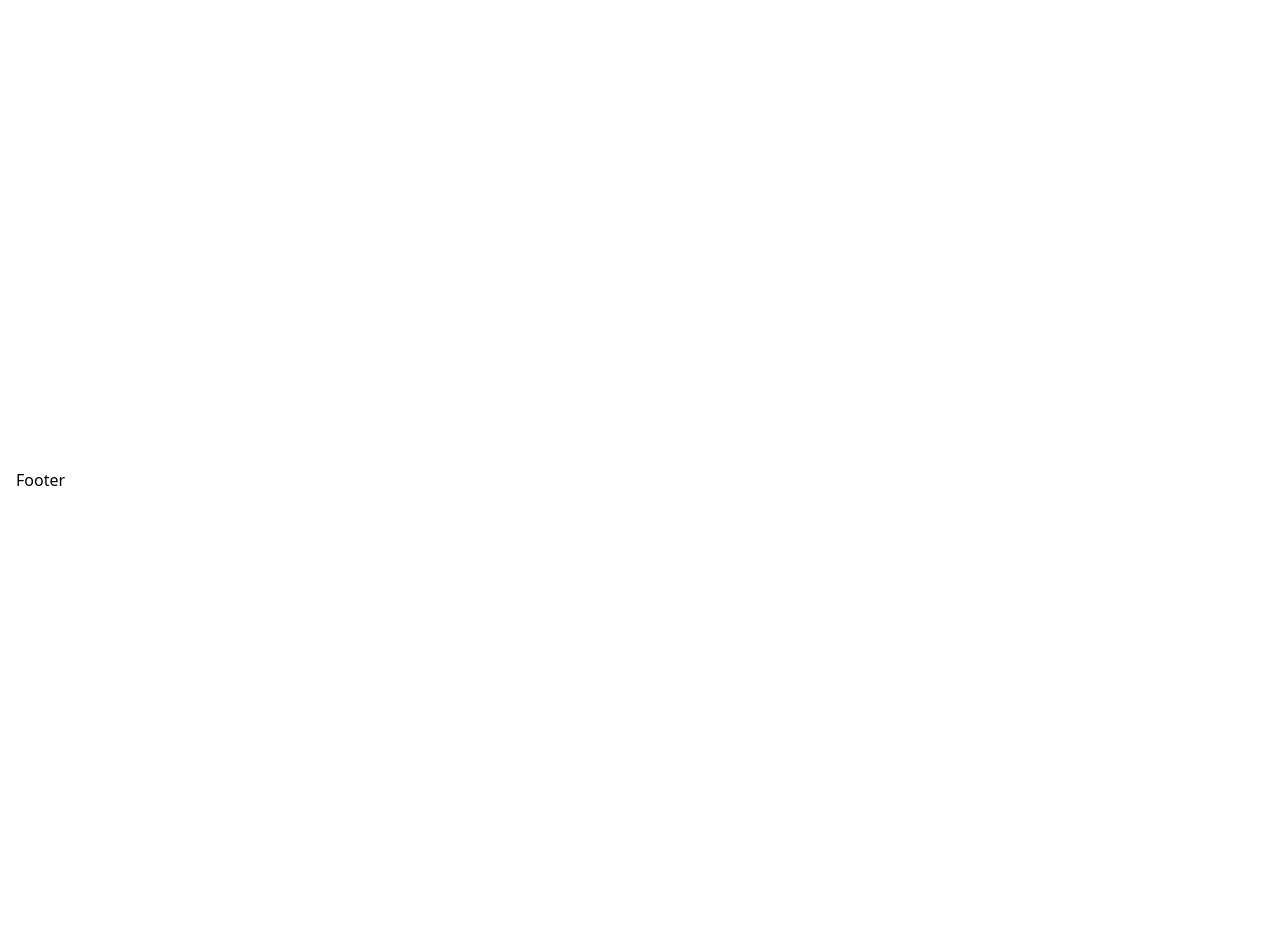
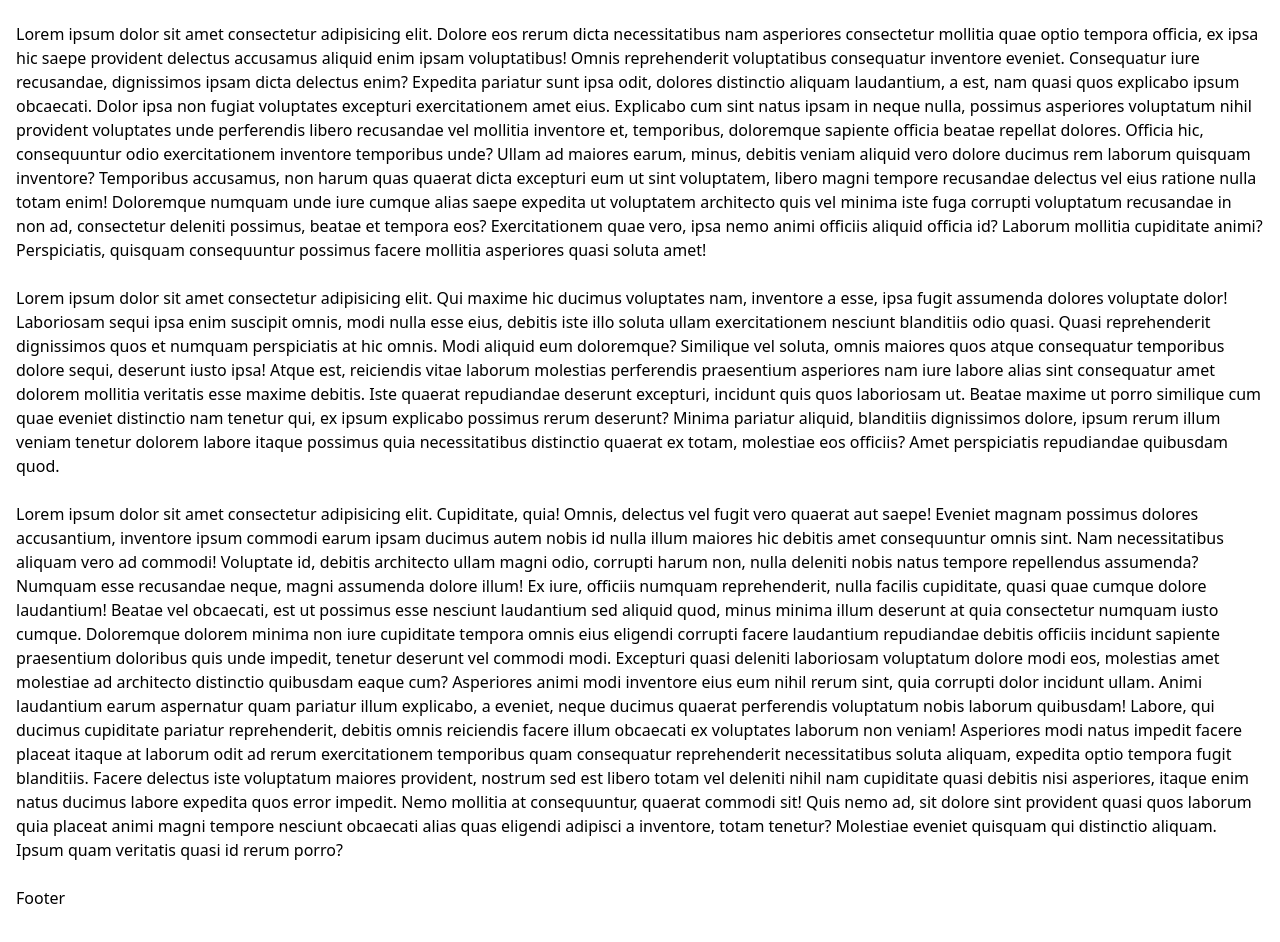
Before and after one commit to mhasanince/nuxt-movie-app, a Nuxt app: page /about in a window 1280 px wide. Shown: the part 132-1074 px from the top of the page. Before the commit the page ends 800 px from the top, so only its background shows below. Built offline with nearby package versions, Linux system fonts and the light colour scheme.

Commit message:
update jumbtoron and add search

```diff
--- /dev/null
+++ b/components/CustomInput.vue
@@ -0,0 +1,14 @@
+<template>
+  <input
+    class="w-full px-4 py-2 text-xl bg-white border rounded shadow-lg shadow-slate-100 outline-orange-400"
+    @keyup="$emit('keyup', $event)"
+  />
+</template>
+
+<script>
+export default {
+  name: 'CustomInputComponent',
+}
+</script>
+
+<style></style>
--- a/components/Jumbotron.vue
+++ b/components/Jumbotron.vue
@@ -1,14 +1,38 @@
 <template>
-  <div class="flex justify-center items-center max-h-[380px] overflow-hidden">
-    <div class="container mx-auto relative before-gradient after-gradient">
+  <div
+    class="relative flex justify-center items-center max-h-[380px] overflow-hidden"
+  >
+    <div class="container relative mx-auto before-gradient after-gradient">
       <img src="~/assets/img/jumbotron.jpg" alt="Movies" />
+    </div>
+    <div
+      class="absolute w-4/5 -translate-x-1/2 -translate-y-1/2 md:w-1/2 top-1/2 left-1/2"
+    >
+      <custom-input placeholder="Search for a movie..." @keyup="handleSubmit" />
     </div>
   </div>
 </template>
 
 <script>
+import CustomInput from '~/components/CustomInput.vue'
+
 export default {
   name: 'JumbotronComponent',
+  components: { CustomInput },
+  methods: {
+    handleSubmit(e) {
+      if (e.keyCode === 13) {
+        if (e.target.value.length > 0) {
+          this.$router.push({
+            name: 'movie',
+            query: { query: e.target.value },
+          })
+        } else {
+          this.$router.push('/')
+        }
+      }
+    },
+  },
 }
 </script>
 
--- a/components/MovieCard.vue
+++ b/components/MovieCard.vue
@@ -5,7 +5,7 @@
     <img
       :src="image"
       :alt="movie.title"
-      class="aspect-[2/3] object-cover rounded-xl h-[225px] drop-shadow-lg"
+      class="aspect-[2/3] object-cover rounded-xl h-[225px] drop-shadow-lg bg-white"
     />
     <div
       class="h-[200px] border border-slate-200 rounded-xl p-6 pl-9 -ml-3 -z-10 flex-1 shadow-lg shadow-slate-200"
@@ -35,7 +35,9 @@ export default {
   },
   computed: {
     image() {
-      return `https://image.tmdb.org/t/p/w200/${this.movie.poster_path}`
+      return this.movie.poster_path
+        ? `https://image.tmdb.org/t/p/w200/${this.movie.poster_path}`
+        : 'https://upload.wikimedia.org/wikipedia/commons/thumb/6/65/No-Image-Placeholder.svg/1665px-No-Image-Placeholder.svg.png'
     },
     updatedAt() {
       return this.movie.release_date.replaceAll('-', '/')
--- a/components/MovieCarousel.vue
+++ b/components/MovieCarousel.vue
@@ -42,9 +42,11 @@ export default {
           [1420, 4],
         ],
         autoplay: true,
+        autoplayTimeout: 5000,
         autoplayHoverPause: true,
         paginationEnabled: false,
         navigationEnabled: true,
+        minSwipeDistance: 0,
       },
       movies: [],
     }
--- a/layouts/default.vue
+++ b/layouts/default.vue
@@ -22,8 +22,8 @@
       </div>
     </header>
     <main>
-      <jumbotron v-if="isHomepage" />
-      <div class="container mx-auto padding-x">
+      <jumbotron v-if="showJumbotron" />
+      <div class="container mx-auto my-6 padding-x">
         <Nuxt />
       </div>
     </main>
@@ -49,8 +49,8 @@ export default {
     }
   },
   computed: {
-    isHomepage() {
-      return this.$route.path === '/'
+    showJumbotron() {
+      return this.$route.path === '/' || this.$route.path === '/movie'
     },
   },
 }
--- a/pages/about.vue
+++ b/pages/about.vue
@@ -1,5 +1,83 @@
 <template>
-  <h1>About Page</h1>
+  <div class="flex flex-col gap-6">
+    <h1 class="text-3xl font-bold">About Page</h1>
+    <p>
+      Lorem ipsum dolor sit amet consectetur adipisicing elit. Dolore eos rerum
+      dicta necessitatibus nam asperiores consectetur mollitia quae optio
+      tempora officia, ex ipsa hic saepe provident delectus accusamus aliquid
+      enim ipsam voluptatibus! Omnis reprehenderit voluptatibus consequatur
+      inventore eveniet. Consequatur iure recusandae, dignissimos ipsam dicta
+      delectus enim? Expedita pariatur sunt ipsa odit, dolores distinctio
+      aliquam laudantium, a est, nam quasi quos explicabo ipsum obcaecati. Dolor
+      ipsa non fugiat voluptates excepturi exercitationem amet eius. Explicabo
+      cum sint natus ipsam in neque nulla, possimus asperiores voluptatum nihil
+      provident voluptates unde perferendis libero recusandae vel mollitia
+      inventore et, temporibus, doloremque sapiente officia beatae repellat
+      dolores. Officia hic, consequuntur odio exercitationem inventore
+      temporibus unde? Ullam ad maiores earum, minus, debitis veniam aliquid
+      vero dolore ducimus rem laborum quisquam inventore? Temporibus accusamus,
+      non harum quas quaerat dicta excepturi eum ut sint voluptatem, libero
+      magni tempore recusandae delectus vel eius ratione nulla totam enim!
+      Doloremque numquam unde iure cumque alias saepe expedita ut voluptatem
+      architecto quis vel minima iste fuga corrupti voluptatum recusandae in non
+      ad, consectetur deleniti possimus, beatae et tempora eos? Exercitationem
+      quae vero, ipsa nemo animi officiis aliquid officia id? Laborum mollitia
+      cupiditate animi? Perspiciatis, quisquam consequuntur possimus facere
+      mollitia asperiores quasi soluta amet!
+    </p>
+    <p>
+      Lorem ipsum dolor sit amet consectetur adipisicing elit. Qui maxime hic
+      ducimus voluptates nam, inventore a esse, ipsa fugit assumenda dolores
+      voluptate dolor! Laboriosam sequi ipsa enim suscipit omnis, modi nulla
+      esse eius, debitis iste illo soluta ullam exercitationem nesciunt
+      blanditiis odio quasi. Quasi reprehenderit dignissimos quos et numquam
+      perspiciatis at hic omnis. Modi aliquid eum doloremque? Similique vel
+      soluta, omnis maiores quos atque consequatur temporibus dolore sequi,
+      deserunt iusto ipsa! Atque est, reiciendis vitae laborum molestias
+      perferendis praesentium asperiores nam iure labore alias sint consequatur
+      amet dolorem mollitia veritatis esse maxime debitis. Iste quaerat
+      repudiandae deserunt excepturi, incidunt quis quos laboriosam ut. Beatae
+      maxime ut porro similique cum quae eveniet distinctio nam tenetur qui, ex
+      ipsum explicabo possimus rerum deserunt? Minima pariatur aliquid,
+      blanditiis dignissimos dolore, ipsum rerum illum veniam tenetur dolorem
+      labore itaque possimus quia necessitatibus distinctio quaerat ex totam,
+      molestiae eos officiis? Amet perspiciatis repudiandae quibusdam quod.
+    </p>
+    <p>
+      Lorem ipsum dolor sit amet consectetur adipisicing elit. Cupiditate, quia!
+      Omnis, delectus vel fugit vero quaerat aut saepe! Eveniet magnam possimus
+      dolores accusantium, inventore ipsum commodi earum ipsam ducimus autem
+      nobis id nulla illum maiores hic debitis amet consequuntur omnis sint. Nam
+      necessitatibus aliquam vero ad commodi! Voluptate id, debitis architecto
+      ullam magni odio, corrupti harum non, nulla deleniti nobis natus tempore
+      repellendus assumenda? Numquam esse recusandae neque, magni assumenda
+      dolore illum! Ex iure, officiis numquam reprehenderit, nulla facilis
+      cupiditate, quasi quae cumque dolore laudantium! Beatae vel obcaecati, est
+      ut possimus esse nesciunt laudantium sed aliquid quod, minus minima illum
+      deserunt at quia consectetur numquam iusto cumque. Doloremque dolorem
+      minima non iure cupiditate tempora omnis eius eligendi corrupti facere
+      laudantium repudiandae debitis officiis incidunt sapiente praesentium
+      doloribus quis unde impedit, tenetur deserunt vel commodi modi. Excepturi
+      quasi deleniti laboriosam voluptatum dolore modi eos, molestias amet
+      molestiae ad architecto distinctio quibusdam eaque cum? Asperiores animi
+      modi inventore eius eum nihil rerum sint, quia corrupti dolor incidunt
+      ullam. Animi laudantium earum aspernatur quam pariatur illum explicabo, a
+      eveniet, neque ducimus quaerat perferendis voluptatum nobis laborum
+      quibusdam! Labore, qui ducimus cupiditate pariatur reprehenderit, debitis
+      omnis reiciendis facere illum obcaecati ex voluptates laborum non veniam!
+      Asperiores modi natus impedit facere placeat itaque at laborum odit ad
+      rerum exercitationem temporibus quam consequatur reprehenderit
+      necessitatibus soluta aliquam, expedita optio tempora fugit blanditiis.
+      Facere delectus iste voluptatum maiores provident, nostrum sed est libero
+      totam vel deleniti nihil nam cupiditate quasi debitis nisi asperiores,
+      itaque enim natus ducimus labore expedita quos error impedit. Nemo
+      mollitia at consequuntur, quaerat commodi sit! Quis nemo ad, sit dolore
+      sint provident quasi quos laborum quia placeat animi magni tempore
+      nesciunt obcaecati alias quas eligendi adipisci a inventore, totam
+      tenetur? Molestiae eveniet quisquam qui distinctio aliquam. Ipsum quam
+      veritatis quasi id rerum porro?
+    </p>
+  </div>
 </template>
 
 <script>
--- a/pages/index.vue
+++ b/pages/index.vue
@@ -1,6 +1,6 @@
 <template>
   <keep-alive>
-    <div class="flex flex-col gap-6 my-6">
+    <div class="flex flex-col gap-6">
       <movie-carousel
         :title="paths.popular.title"
         :fetch-url="paths.popular.fetchUrl"
--- a/pages/movie/_id.vue
+++ b/pages/movie/_id.vue
@@ -1,7 +1,10 @@
 <template>
   <p v-if="$fetchState.pending">Fetching mountains...</p>
   <p v-else-if="$fetchState.error">An error occurred :(</p>
-  <div v-else>{{ movie.title }}</div>
+  <div v-else>
+    <h1>{{ movie.title }}</h1>
+    <section>similar movies</section>
+  </div>
 </template>
 
 <script>
--- /dev/null
+++ b/pages/movie/index.vue
@@ -0,0 +1,45 @@
+<template>
+  <div>
+    <h1 class="text-3xl font-bold">Search Results</h1>
+    <div
+      class="grid grid-cols-1 gap-4 xl:grid-cols-4 lg:grid-cols-3 md:grid-cols-2"
+    >
+      <nuxt-link v-for="(movie, index) in movies" :key="index" :to="to(index)">
+        <movie-card :movie="movie" :index="index" />
+      </nuxt-link>
+    </div>
+  </div>
+</template>
+
+<script>
+import MovieCard from '~/components/MovieCard.vue'
+export default {
+  name: 'MovieListPage',
+  components: { MovieCard },
+  data() {
+    return {
+      movies: [],
+    }
+  },
+  async fetch() {
+    this.movies = await fetch(
+      `https://api.themoviedb.org/3/search/movie/?api_key=cd4eae47349553be3f09c3fe622b8153&language=en-US&page=1&include_adult=false&query=${this.$route.query.query}`
+    )
+      .then((response) => response.json())
+      .then((data) => data.results)
+      .catch((error) => console.log(error))
+  },
+  computed: {
+    to() {
+      return (index) => `/movie/${this.movies[index].id}`
+    },
+  },
+  watch: {
+    $route() {
+      this.$fetch()
+    },
+  },
+}
+</script>
+
+<style></style>
```
